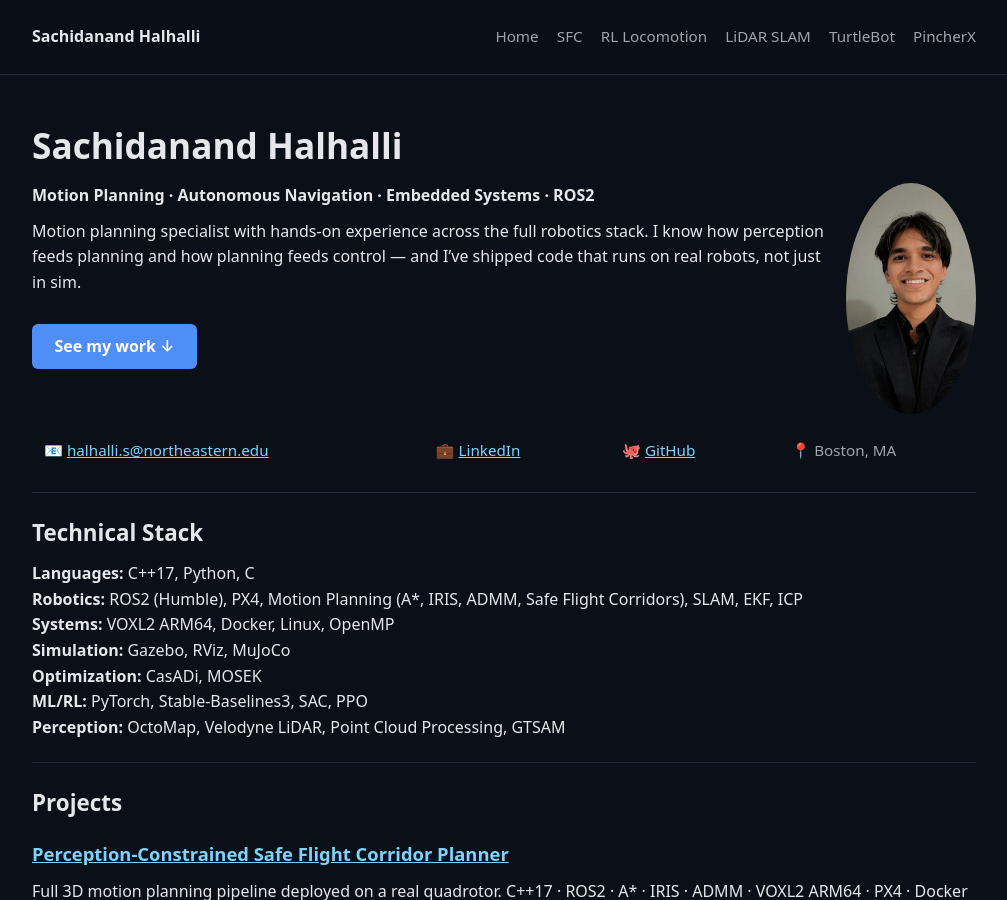
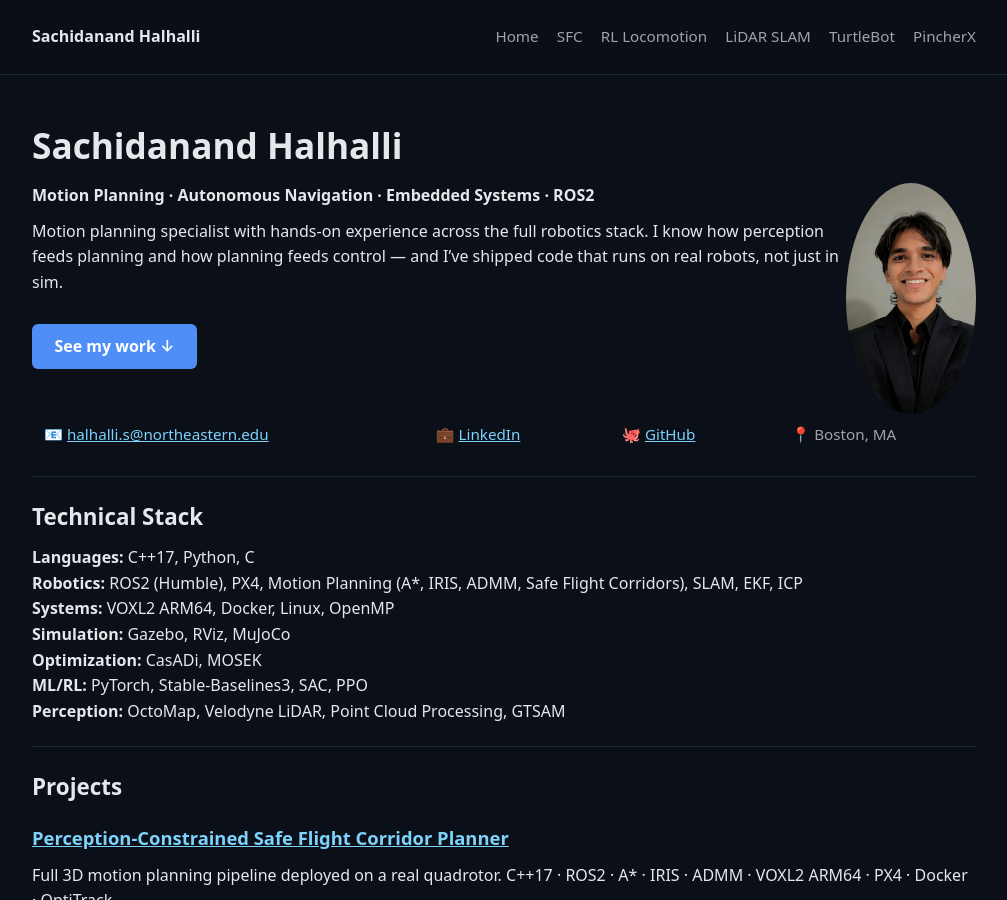
Before and after one commit to halhalli-s/halhalli-s.github.io, a Jekyll site: the page built from index.md, in a window 1280 px wide and 900 px high. Shown: the whole window, without its empty margins (136-1143 px from the left). Built offline with Jekyll 4.4.1, drawn with Linux system fonts in a browser that asks for light colours.

Commit message:
Update index.md

```diff
--- a/index.md
+++ b/index.md
@@ -5,7 +5,7 @@ title: Sachidanand Halhalli
 
 # Sachidanand Halhalli
 
-<img src="./Assets/images/profile_pic.jpeg" alt="Sachidanand Halhalli" style="width:130px;height:130px;border-radius:50%;object-fit:cover;object-position:center 8%;float:right;margin:0 0 1rem 1rem;">
+<img src="./Assets/images/profile_pic.jpeg" alt="Sachidanand Halhalli" style="width:130px;height:130px;border-radius:50%;object-fit:cover;object-position:center 8%;float:right;margin:0 0 0rem 0rem;">
 
 **Motion Planning · Autonomous Navigation · Embedded Systems · ROS2**
 
```
